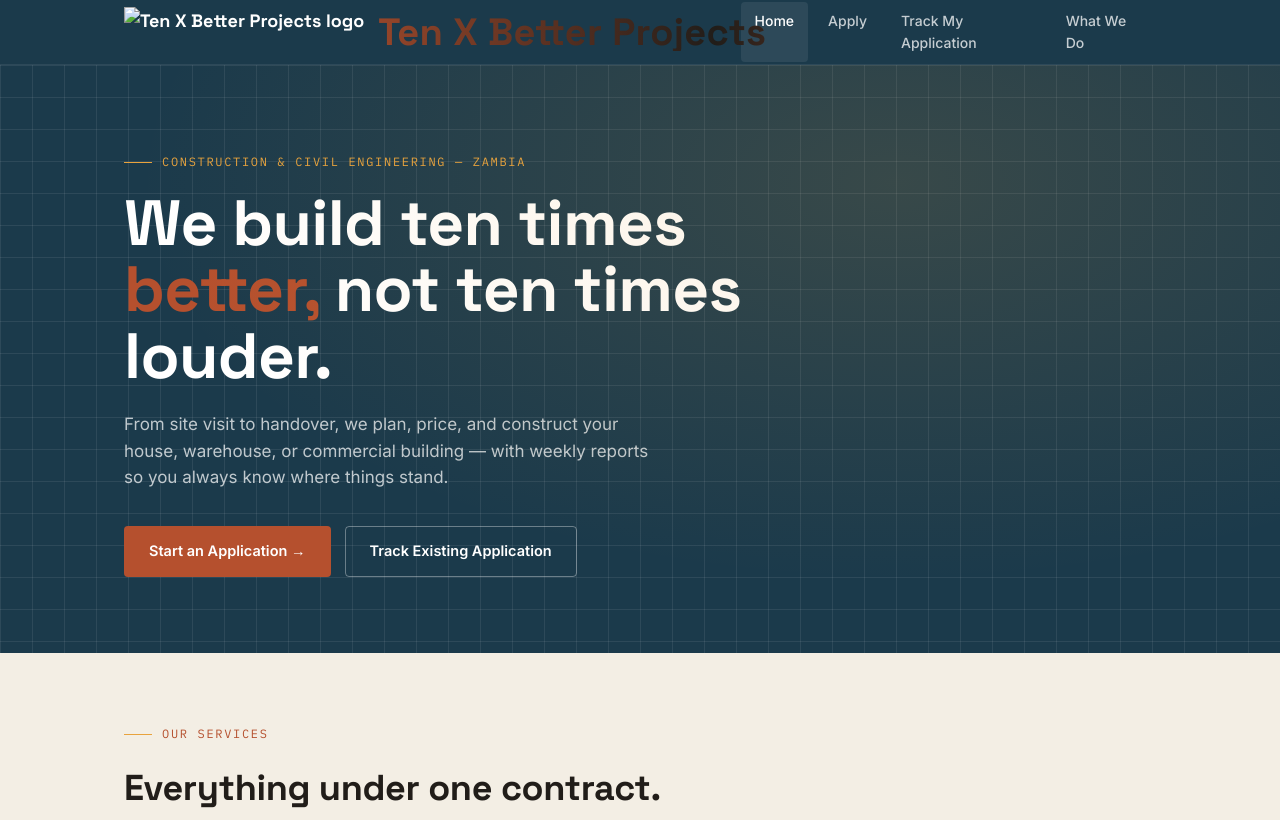
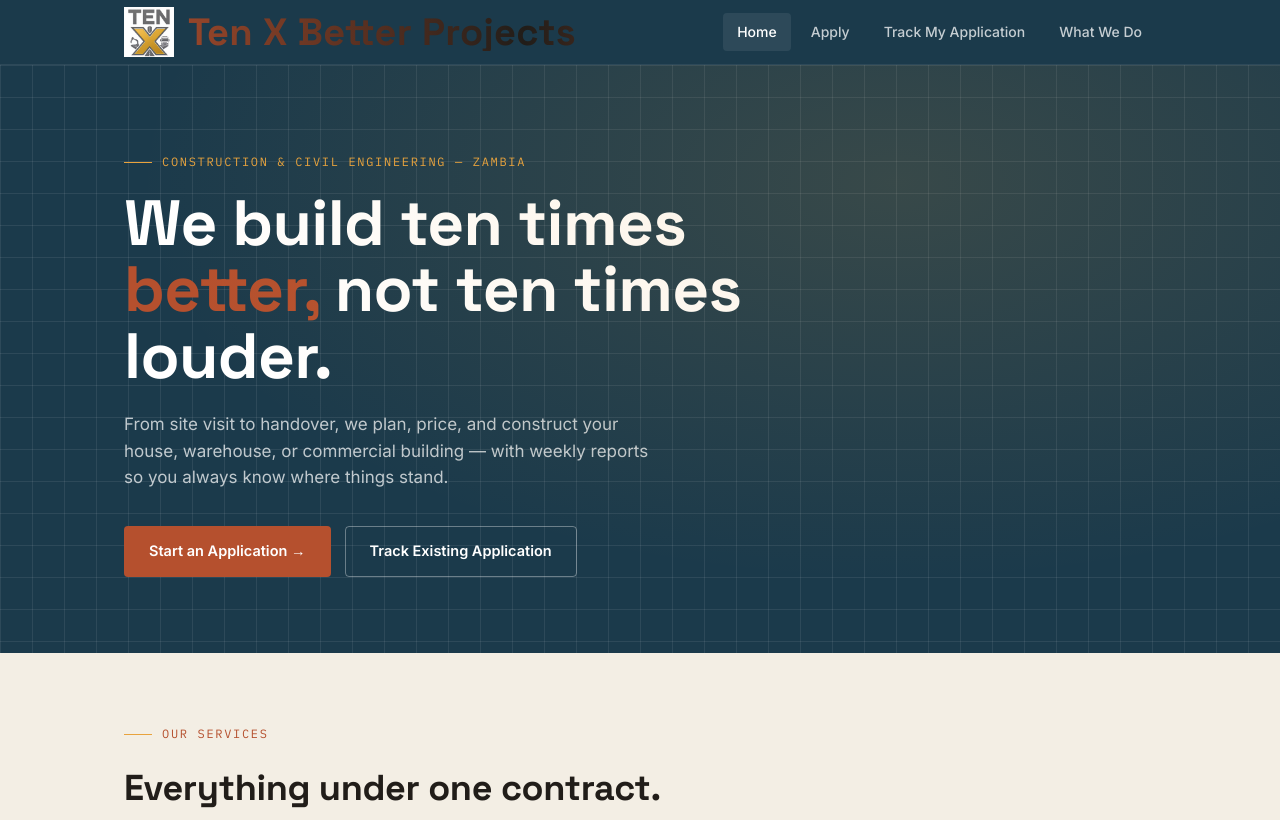
Before and after one commit to mujosej99-boop/ten-x-better-, a website: page index.html in a window 1280 px wide. Shown: the top 820 px of the page. Drawn offline with Linux system fonts and the light colour scheme.

Commit message:
Update index.html

```diff
--- a/index.html
+++ b/index.html
@@ -66,7 +66,7 @@
 <nav class="nav">
   <div class="wrap">
     <a href="index.html" class="nav-logo">
-      <img src="images/logo.png" alt="Ten X Better Projects logo" class="nav-logo-mark">
+      <img src="logo.png" alt="Ten X Better Projects logo" class="nav-logo-mark">
       <span class="nav-logo-text">Ten X Better Projects</span>
     </a>
     <div class="nav-links" id="navLinks">
```
